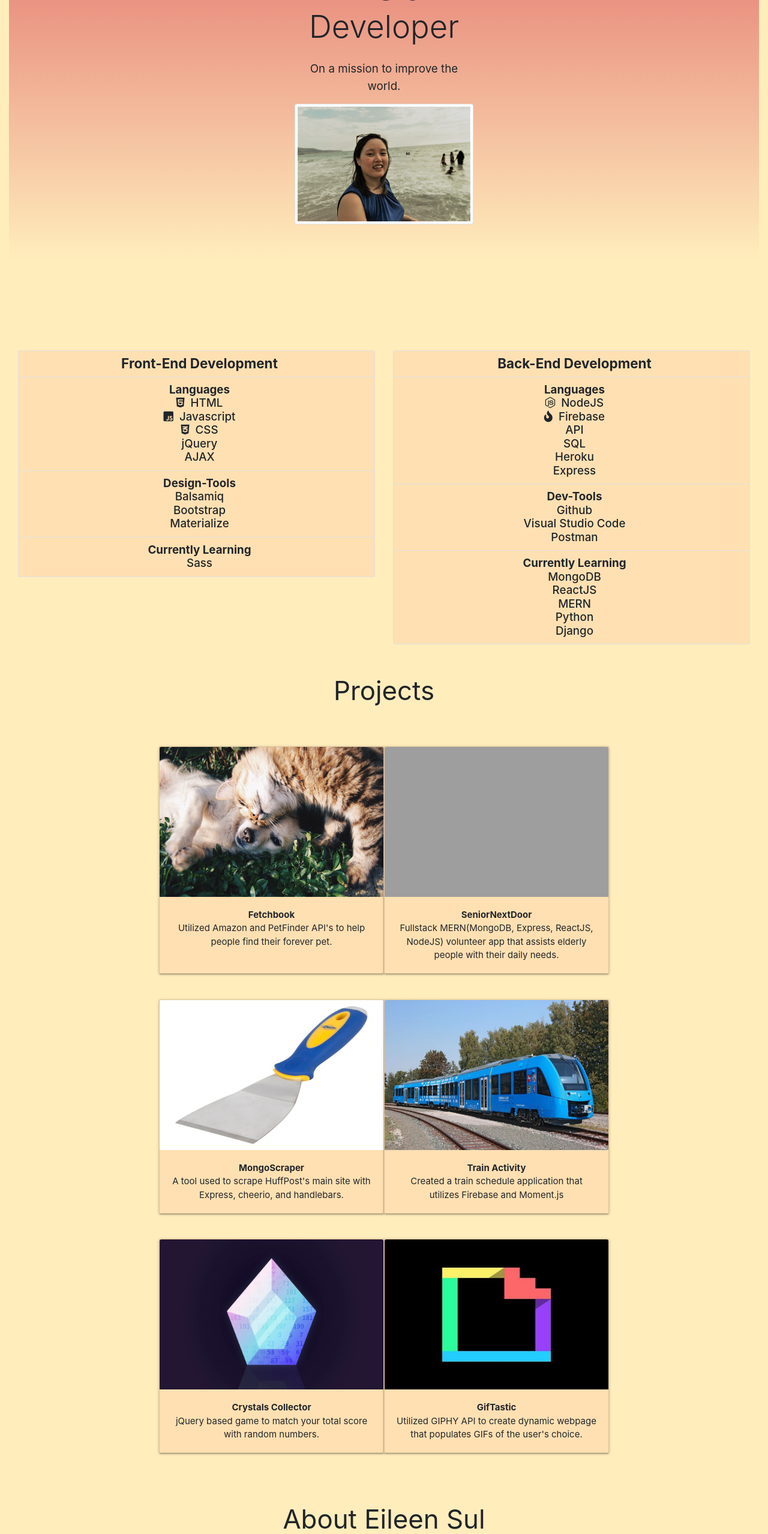
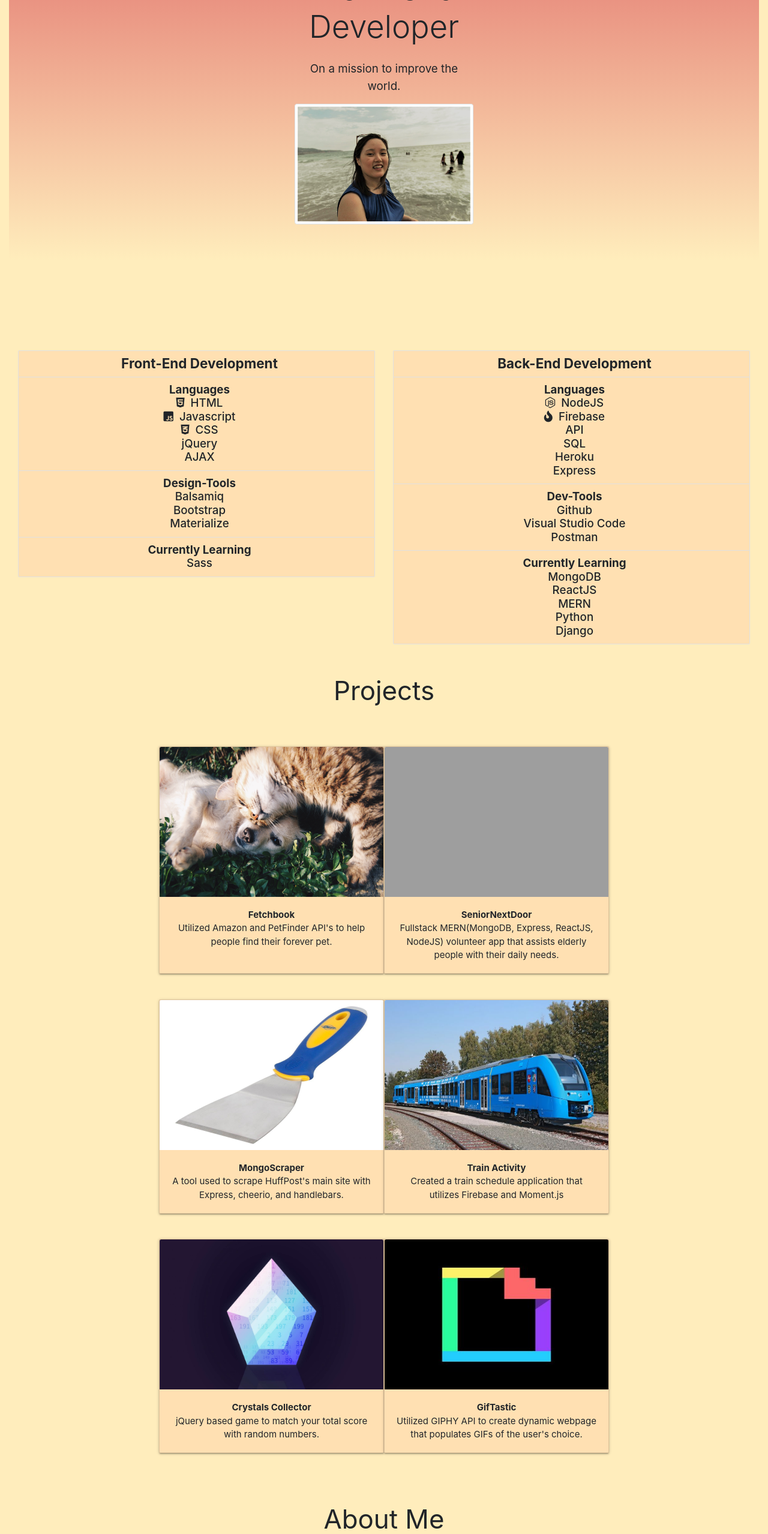
Before and after one commit to eilsul10/Portfolio2, a website: page index.html in a window 1280 px wide. Shown: the part 240-2797 px from the top of the page at 60% size. Drawn offline with nearby package versions, Linux system fonts and the light colour scheme; grey boxes are pictures that could not be loaded.

Commit message:
Updates to font style and title

```diff
--- a/index.html
+++ b/index.html
@@ -31,7 +31,7 @@
         <div class="jumbotron" style="background: linear-gradient(to bottom, #de6262, #FFEDBC)">
 
             <h1 class="display-4 mx-auto text-center" style="width: 500px;"><b>Eileen Sul</b></h1>
-            <h1 class="display-4 mx-auto text-center" style="width: 500px; margin-top: 0px">Full-Stack Developer</h1>
+            <h1 class="display-4 mx-auto text-center" style="width: 500px; margin-top: 0px">Front-end Developer</h1>
             <p class="lead mx-auto text-center" style="width: 300px;"><b>On a mission to improve the world.</b></p>
             <img src="images/21273354_10202242253035168_1512358263956807097_o (1).jpg" alt="..."
                 class="mx-auto d-block img-thumbnail rounded w-25">
@@ -213,11 +213,11 @@
     <div class="container-fluid text-center" style="background: #FFEDBC">
         <div class="row">
             <div class="col text-center">
-                <h3 class="text-center" font-family= "'Fira Sans', sans-serif";>About Eileen Sul</h3><br>
+                <h3 class="text-center" font-family= "'Fira Sans', sans-serif";>About Me</h3><br>
                 <img src="images/Lucy.jpg" alt="..."
                 class="mx-auto d-block rounded w-25">
                 <br>
-                <h4 font-family= "'Fira Sans', sans-serif">Hello! I am a 27 year old front end developer from Evanston, IL. I graduated with my bachelor's from
+                <h4 font-family= "'Fira Sans', sans-serif" style="font-size:20px;">Hello! I am a 27 year old front end developer from Evanston, IL. I graduated with my bachelor's from
                     University of Illinois at Urbana Champaign in 2013.
                     <br>
                     I'd like to use my programming abilities to better the world whether it be through business or a
```
